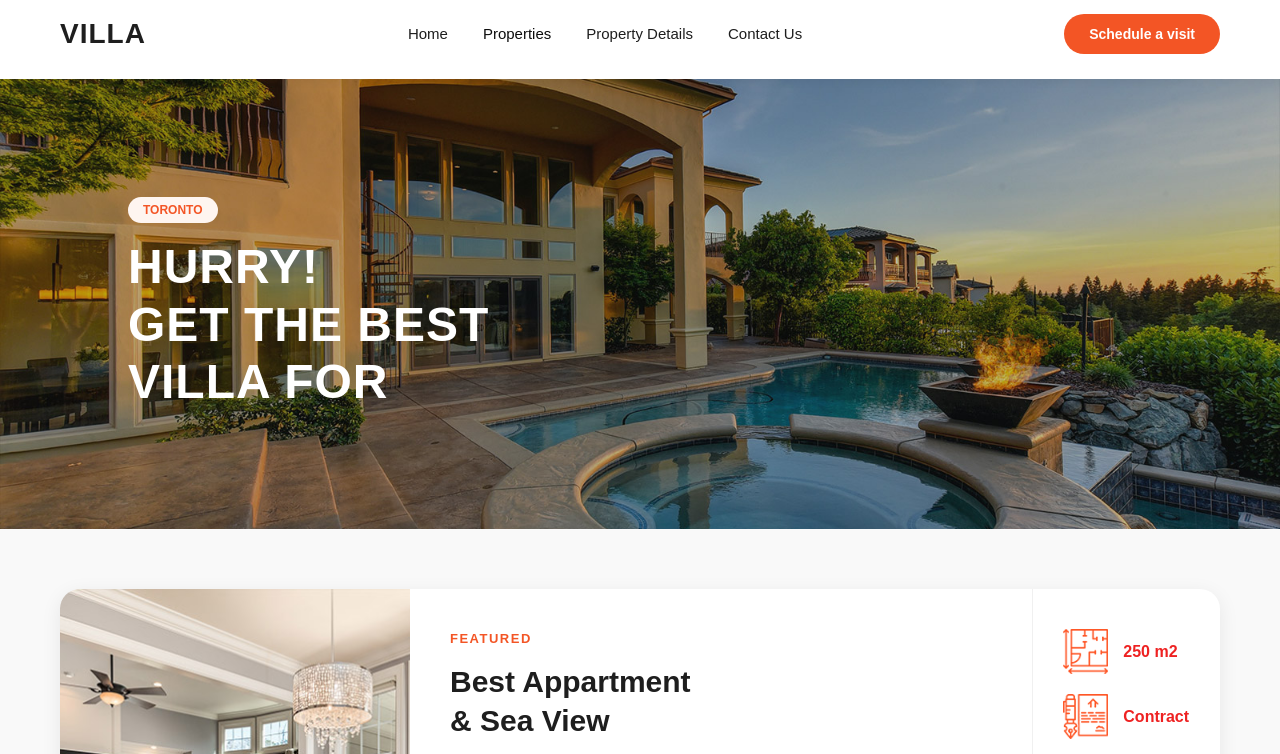
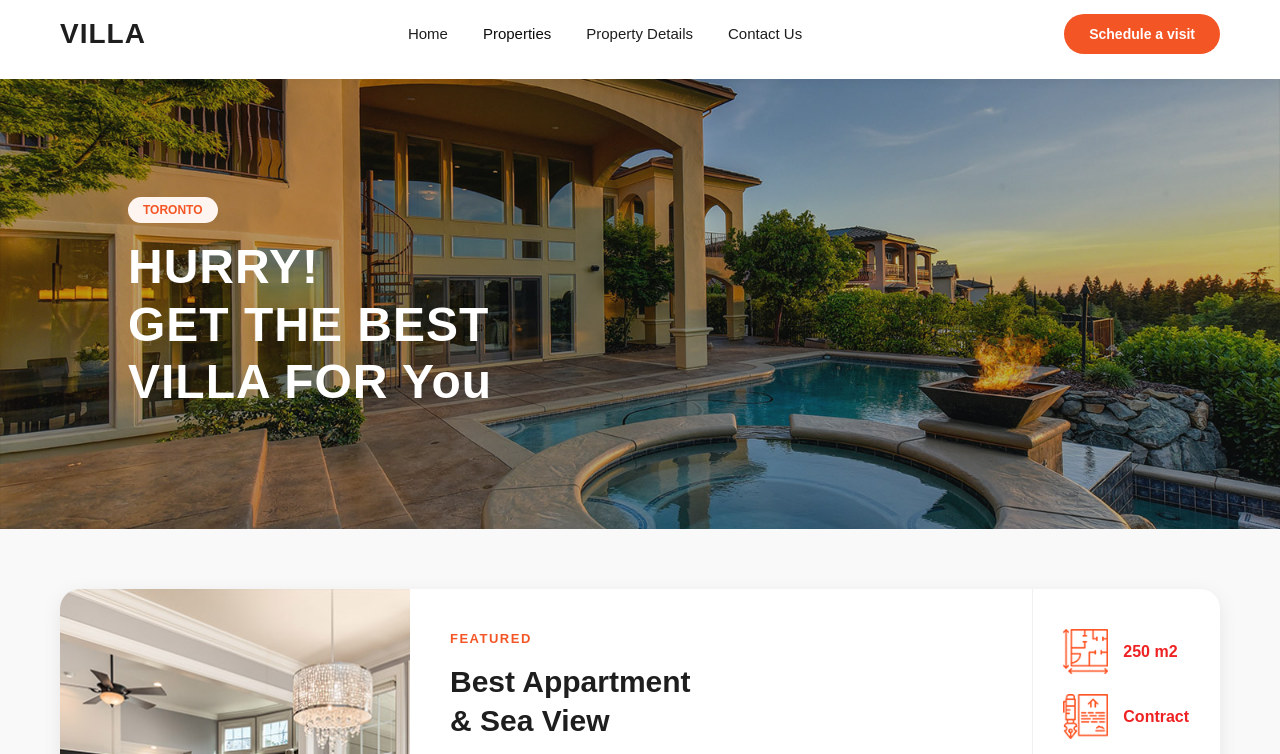
Before and after one commit to Kaviyarasan009/VILLA, a plain HTML site: page index.html in a window 1280 px wide. Shown: the part 46-800 px from the top of the page. Drawn offline with Linux system fonts and the light colour scheme.

Commit message:
h1 changed

```diff
--- a/index.html
+++ b/index.html
@@ -48,7 +48,7 @@
         <img src="images/banner-01.jpg" alt="Villa" class="hero-bg">
         <div class="hero-content">
             <span class="badge">TORONTO</span>
-            <h1>HURRY!<br>GET THE BEST<br>VILLA FOR </h1>
+            <h1>HURRY!<br>GET THE BEST<br>VILLA FOR You</h1>
         </div>
     </section>
 
```
